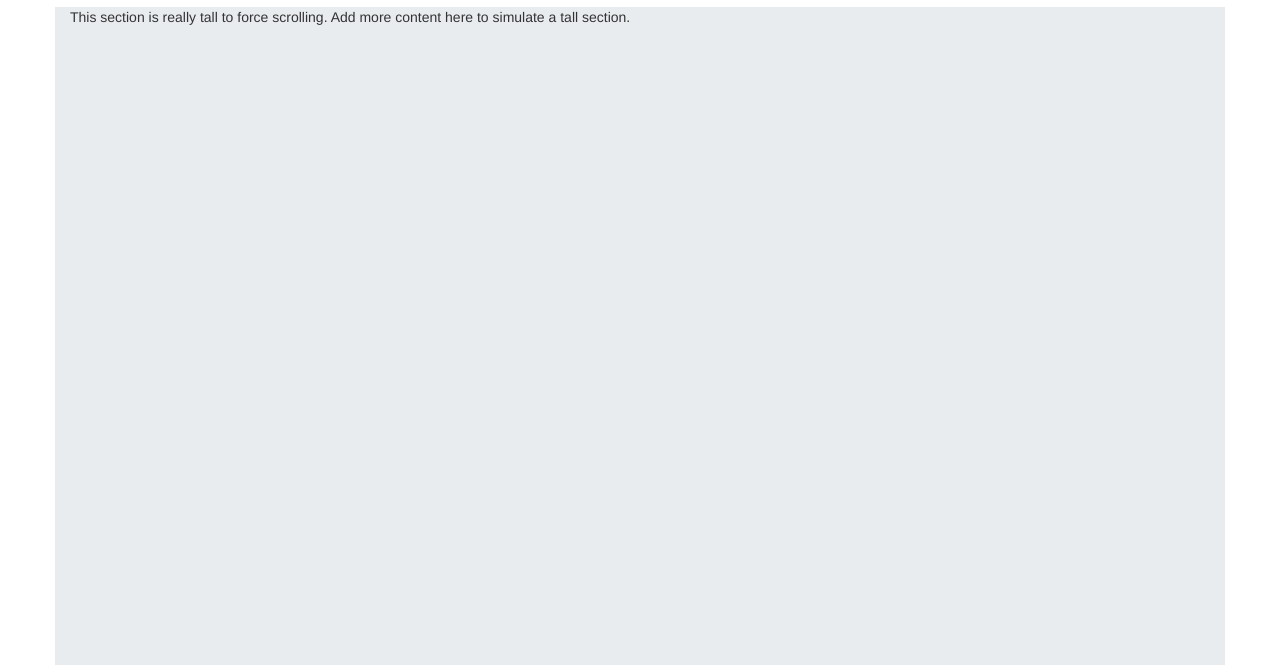
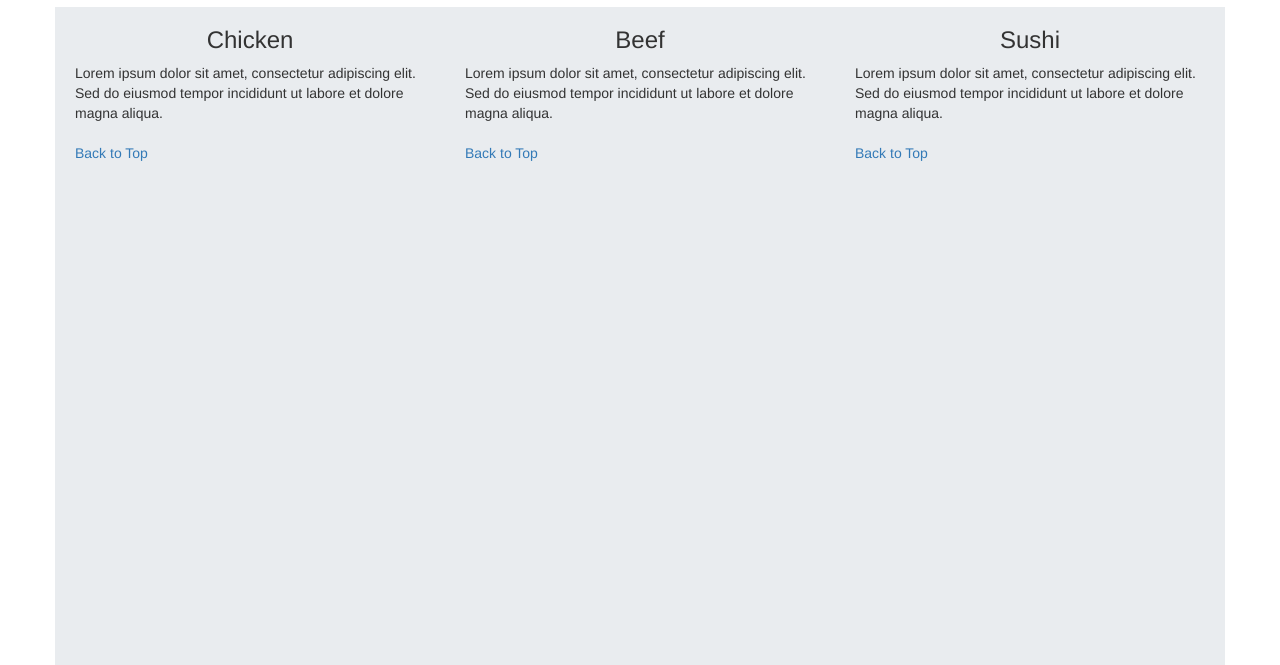
Before and after one commit to Thanalakshan/module3-solution, a plain HTML site: page index.html in a window 1280 px wide. Shown: the part 135-800 px from the top of the page. Drawn offline with nearby package versions, Linux system fonts and the light colour scheme; files that its build step writes are made by us from their sources.

Commit message:
modified:   index.html 	modified:   styles.css

```diff
--- a/index.html
+++ b/index.html
@@ -21,9 +21,9 @@
             </div>
             <div class="collapse navbar-collapse" id="navbar-collapse">
                 <ul class="nav navbar-nav visible-xs">
-                    <li class="menu-item text-center"><a href="#">Chicken</a></li>
-                    <li class="menu-item text-center"><a href="#">Beef</a></li>
-                    <li class="menu-item text-center"><a href="#">Sushi</a></li>
+                    <li class="menu-item text-center"><a href="#chicken">Chicken</a></li>
+                    <li class="menu-item text-center"><a href="#beef">Beef</a></li>
+                    <li class="menu-item text-center"><a href="#sushi">Sushi</a></li>
                 </ul>
             </div>
         </div>
@@ -34,11 +34,24 @@
         <h1 class="text-center">Our Menu</h1>
     </div>
 
-    <!-- Tall Section -->
+    <!-- Tall Section (Removed as part of optional section) -->
+    <!-- Optional Section -->
     <div class="container">
         <div class="row">
-            <div class="col-xs-12 tall-section">
-                <p>This section is really tall to force scrolling. Add more content here to simulate a tall section.</p>
+            <div class="col-md-4 col-sm-6 col-xs-12 section" id="chicken">
+                <h3 class="text-center">Chicken</h3>
+                <p>Lorem ipsum dolor sit amet, consectetur adipiscing elit. Sed do eiusmod tempor incididunt ut labore et dolore magna aliqua.</p>
+                <a href="#top">Back to Top</a>
+            </div>
+            <div class="col-md-4 col-sm-6 col-xs-12 section" id="beef">
+                <h3 class="text-center">Beef</h3>
+                <p>Lorem ipsum dolor sit amet, consectetur adipiscing elit. Sed do eiusmod tempor incididunt ut labore et dolore magna aliqua.</p>
+                <a href="#top">Back to Top</a>
+            </div>
+            <div class="col-md-4 col-sm-12 col-xs-12 section" id="sushi">
+                <h3 class="text-center">Sushi</h3>
+                <p>Lorem ipsum dolor sit amet, consectetur adipiscing elit. Sed do eiusmod tempor incididunt ut labore et dolore magna aliqua.</p>
+                <a href="#top">Back to Top</a>
             </div>
         </div>
     </div>
--- a/styles.css
+++ b/styles.css
@@ -8,7 +8,19 @@
     width: 100%;
 }
 
-.tall-section {
-    height: 1000px; /* Adjust height as necessary to ensure scrolling */
+.section {
+    height: 700px; /* Adjust height as necessary */
     background-color: #e9ecef; /* Change as needed */
+    padding: 20px;
+    margin-bottom: 20px;
 }
+
+.section h3 {
+    margin-top: 0;
+}
+
+/* Extra style for the Back to Top link */
+a[href="#top"] {
+    display: block;
+    margin-top: 20px;
+}
```
